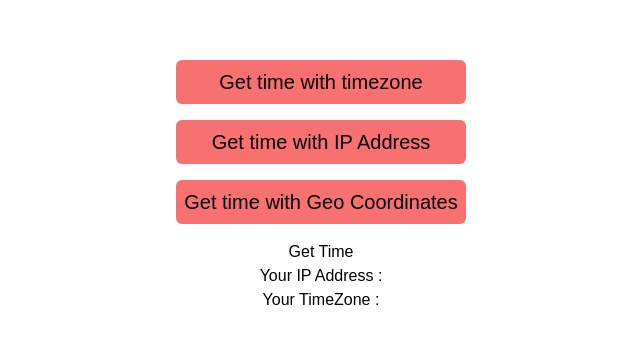
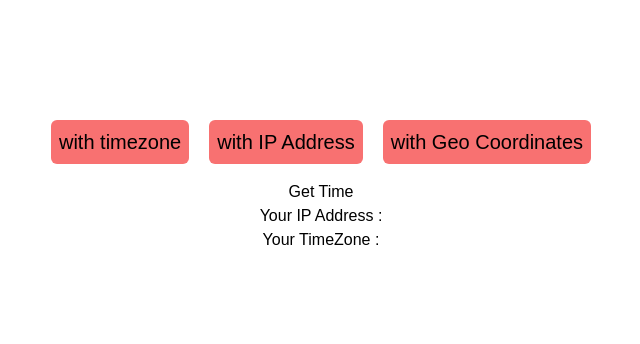
Before and after one commit to Moluno-xiii/timeZoneApp-ts, a React (Vite) app: page /getTime in a window 1280 px wide. Shown: the part 214-558 px from the top of the page, without its empty margins (319-959 px from the left). Built offline with nearby package versions, Linux system fonts and the light colour scheme; no server answers.

Commit message:
added outlet to router

```diff
--- a/src/App.tsx
+++ b/src/App.tsx
@@ -12,14 +12,15 @@ import PageNotFound from "./pages/PageNotFound";
 
 function App() {
   return (
-    <div className="max-3xl:justify-center flex h-[100dvh] w-full flex-col items-center py-3">
+    <div className="flex h-[100dvh] w-full flex-col items-center py-3 max-3xl:justify-center">
       <BrowserRouter>
         <Routes>
           <Route index element={<HomePage />} />
-          <Route path="getTime" element={<GetTime />} />
-          <Route path="timezone" element={<TimeZone />} />
-          <Route path="IPaddress" element={<IpAddress />} />
-          <Route path="geoCoordinates" element={<GeoCoordinates />} />
+          <Route path="getTime" element={<GetTime />}>
+            <Route path="timezone" element={<TimeZone />} />
+            <Route path="IPaddress" element={<IpAddress />} />
+            <Route path="geoCoordinates" element={<GeoCoordinates />} />
+          </Route>
           <Route path="convertTime" element={<TimeConversion />} />
           <Route path="findTimeZone" element={<FindTimeZone />} />
           <Route path="findIpAddress" element={<FindIpAddress />} />
--- /dev/null
+++ b/src/components/Button.tsx
@@ -0,0 +1,14 @@
+interface ButtonProps {
+  children: React.ReactNode;
+  className : string
+}
+
+const Button: React.FC<ButtonProps> = ({ children, className="" }) => {
+  return (
+    <button className={`mt-4 rounded-md bg-blue-400 px-10 py-2 font-semibold capitalize ${className}`}>
+      {children}
+    </button>
+  );
+};
+
+export default Button;
--- a/src/pages/getTime/GeoCoordinates.tsx
+++ b/src/pages/getTime/GeoCoordinates.tsx
@@ -1,4 +1,5 @@
 import { useState } from "react";
+import Button from "../../components/Button";
 
 const GeoCoordinates: React.FC = () => {
   const [longitude, setLongitude] = useState<number>(0);
@@ -34,7 +35,9 @@ const GeoCoordinates: React.FC = () => {
         onChange={longitudeOnchange}
         />
         </div>
-      <button className="px-10 rounded-md bg-blue-400 mt-4 py-2 font-semibold">Fetch Data</button>
+      <Button className="">
+        Fetch Data
+      </Button>
     </div>
   );
 };
--- a/src/pages/getTime/GetTime.tsx
+++ b/src/pages/getTime/GetTime.tsx
@@ -1,4 +1,4 @@
-import { NavLink } from "react-router-dom";
+import { NavLink, Outlet } from "react-router-dom";
 import useFetchInfo from "../../hooks/useFetchInfo";
 import Loader from "../../components/Loader";
 
@@ -6,21 +6,46 @@ const GetTime: React.FC = () => {
   const { ipAddress, timeZone, isLoading } = useFetchInfo();
   return (
     <div className="text-center">
-      <ul>
+      <ul className="flex flex-row gap-2 mx-2 md:gap-5">
         <li className="list-items">
-          <NavLink to="/timezone">Get time with timezone</NavLink>
+          <NavLink
+            className={({ isActive }) =>
+              isActive ? "text-blue-500 font-bold" : "text-black"
+            }
+            to="timezone"
+          >
+           with timezone
+          </NavLink>
         </li>
         <li className="list-items">
-          <NavLink to="/IPaddress">Get time with IP Address</NavLink>
+          <NavLink
+            className={({ isActive }) =>
+              isActive ? "text-blue-500 font-bold" : "text-black"
+            }
+            to="IPaddress"
+          >
+           with IP Address
+          </NavLink>
         </li>
         <li className="list-items">
-          <NavLink to="/geoCoordinates">Get time with Geo Coordinates</NavLink>
+          <NavLink
+            to="geoCoordinates"
+            className={({ isActive }) =>
+              isActive ? "text-blue-500 font-bold" : "text-black"
+            }
+          >
+           with Geo Coordinates
+          </NavLink>
         </li>
       </ul>
       <header>Get Time</header>
 
       {isLoading ? <Loader /> : <p>Your IP Address : {ipAddress}</p>}
       {isLoading ? <Loader /> : <p>Your TimeZone : {timeZone}</p>}
+
+      <main>
+        <Outlet />
+      </main>
     </div>
   );
 };
--- a/src/pages/getTime/IpAddress.tsx
+++ b/src/pages/getTime/IpAddress.tsx
@@ -1,4 +1,5 @@
 import { useState } from "react";
+import Button from "../../components/Button";
 
 const IpAddress: React.FC = () => {
 const [ipPlaceholder, setIpPlaceholder] = useState<string>('')
@@ -19,6 +20,9 @@ const ipPlaceholderOnchange = (e: React.ChangeEvent<HTMLInputElement>) => {
         value={ipPlaceholder}
         onChange={ipPlaceholderOnchange}
       />
+      <Button className="md:ml-2">
+        fetch data
+      </Button>
     </div>
   );
 };
--- a/src/pages/getTime/TimeZone.tsx
+++ b/src/pages/getTime/TimeZone.tsx
@@ -1,5 +1,6 @@
 import { useState } from "react";
 import { validTimeZones } from "../../misc/misc";
+import Button from "../../components/Button";
 
 const TimeZone: React.FC = () => {
   const [fromTimeZone, setFromTimeZone] = useState<string>("");
@@ -43,6 +44,9 @@ const TimeZone: React.FC = () => {
           </option>
         ))}
       </select>
+      <Button className = "md:ml-5">
+        fetch data
+      </Button>
     </div>
   );
 };
```
